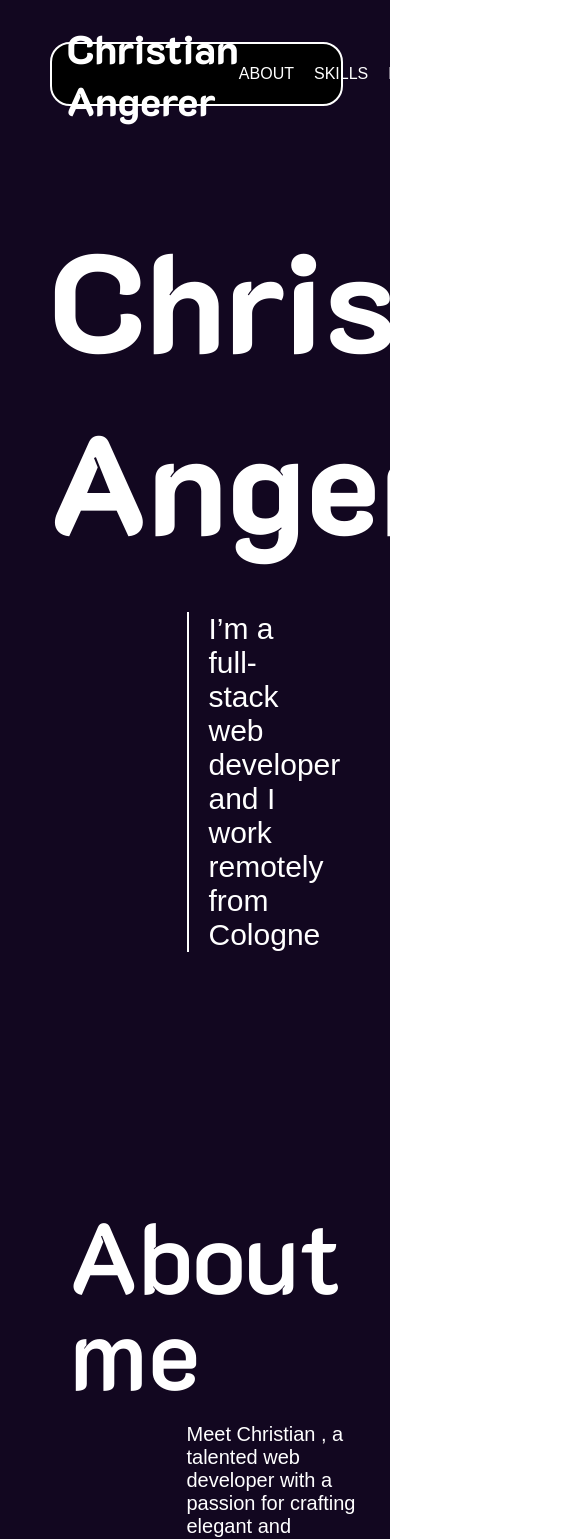
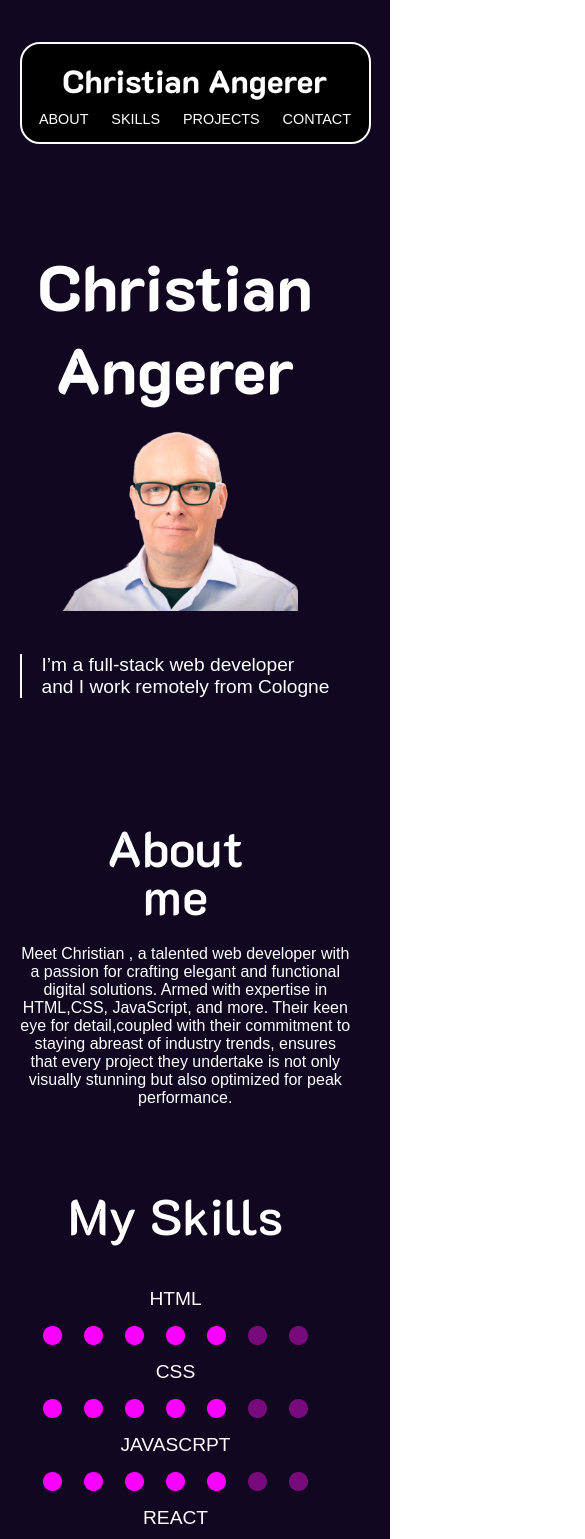
Before and after one commit to ChrissQAng/portfolio, a React (Vite) app: page / in a window 390 px wide. Shown: the top 1539 px of the page, 585 px wide, since content can reach past the window. Built offline with nearby package versions, Linux system fonts and the light colour scheme; a web font is replaced by a local one.

Commit message:
media queries

```diff
--- a/src/components/Navbar.css
+++ b/src/components/Navbar.css
@@ -9,6 +9,8 @@
   height: 4rem;
   border: 2px solid white;
   border-radius: 20px;
+  position: relative;
+  left: 5vw;
 }
 
 .navbar p {
@@ -27,3 +29,29 @@
   justify-content: space-between;
   gap: 1.25rem;
 }
+
+@media screen and (max-width: 1025px) {
+  .navbar {
+    flex-direction: column;
+    align-items: center;
+    width: 90vw;
+    height: auto;
+    padding: 15px 10px;
+  }
+
+  .navbar p {
+    font-size: 2rem;
+    margin-bottom: 10px;
+    text-align: center;
+  }
+
+  .navbar a {
+    font-size: 0.9rem;
+  }
+
+  .navbar .navigation {
+    width: 100%;
+    justify-content: space-around;
+    gap: 0.5rem;
+  }
+}
--- a/src/index.css
+++ b/src/index.css
@@ -10,11 +10,6 @@ img {
   color: white;
 }
 
-/* @media (min-width: 320px) and (max-width: 650px) {
-  .app {
-    margin: 0;
-  }
-} */
 @font-face {
   font-family: K2D;
   src: url(/fonts/K2D-ExtraBold.ttf);
--- a/src/pages/Home.css
+++ b/src/pages/Home.css
@@ -26,10 +26,10 @@ h3 {
 .name-portrait {
   display: flex;
   align-items: center;
-  width: 60vw;
+  width: 80vw;
 }
 .name-portrait img {
-  scale: 0.5;
+  height: 100%;
 }
 h1 {
   font-family: K2D, sans-serif, Arial, Helvetica;
@@ -148,3 +148,196 @@ h1:first-of-type {
   font-size: 2rem;
   color: #fffbfb;
 }
+
+@media screen and (max-width: 1025px) {
+  h1 {
+    text-align: center;
+  }
+
+  h2 {
+    font-size: 50px;
+    margin: 0;
+    line-height: 3rem;
+    width: 100%;
+    text-align: center;
+  }
+
+  h3 {
+    margin: 0;
+    text-align: center;
+    font-size: 40px;
+    padding-top: 3vh;
+  }
+
+  .everything {
+    padding-left: 0;
+  }
+
+  .name-portrait {
+    flex-direction: column;
+    width: 90vw;
+  }
+
+  .name-portrait img {
+    padding-top: 2vh;
+    width: 70%;
+  }
+
+  h1 {
+    font-size: 4rem;
+    padding-top: 3rem;
+  }
+
+  .wireframe1 {
+    margin: 0;
+    height: auto;
+  }
+
+  .description {
+    font-size: 1.2rem;
+  }
+
+  .description-wrapper {
+    margin-left: 5vw;
+    width: 80vw;
+  }
+
+  .aboutme {
+    padding-top: 15vh;
+    flex-direction: column;
+    align-items: flex-start;
+  }
+
+  .wireframe2 {
+    max-width: 90vw;
+    /* overflow: hidden; */
+  }
+
+  .wireframe2 p {
+    margin: 0;
+    padding-left: 5vw;
+    padding-bottom: 10vh;
+    font-size: 16px;
+    width: 90vw;
+    max-width: 90vw;
+    height: auto;
+    text-align: center;
+  }
+
+  .table {
+    margin: 0;
+    padding-top: 2rem;
+    grid-template-columns: 1fr;
+    gap: 1rem;
+  }
+
+  .table li {
+    padding-top: 1rem;
+    margin: 0;
+    font-size: 1.2rem;
+  }
+
+  .table ul div {
+    margin: 0;
+    display: flex;
+    flex-direction: column;
+    align-items: center;
+    gap: 1rem;
+  }
+
+  .wireframe3 {
+    margin: 0;
+  }
+
+  .wireframe3 h3 {
+    padding-bottom: 1rem;
+    margin: 0;
+  }
+
+  .projects {
+    flex-direction: column;
+    margin: 0;
+    padding-top: 1rem;
+  }
+
+  .projects a:first-of-type {
+    margin: 0;
+    padding: 0 5vw;
+    word-break: break-all;
+    text-align: center;
+    font-size: 16px;
+  }
+
+  .projects a:last-of-type {
+    padding: 0;
+    margin: 0;
+  }
+
+  .projects a:last-of-type img {
+    padding: 0;
+    margin: 0;
+    height: 70vh;
+    width: 100%;
+    object-fit: contain;
+  }
+
+  .projects:last-of-type a:last-of-type img {
+    padding: 0;
+    margin: 0;
+    height: auto;
+    width: 100%;
+    object-fit: contain;
+  }
+
+  .projects-headline {
+    padding-top: 15vh;
+    padding-bottom: 10vh;
+    margin: 0;
+  }
+
+  .projects a {
+    font-size: 1.2rem;
+    margin: 0;
+  }
+
+  .wireframe3 p {
+    margin: 0;
+    padding-left: 5vw;
+    padding-bottom: 10vh;
+    font-size: 16px;
+    width: 90vw;
+    max-width: 90vw;
+    height: auto;
+    text-align: center;
+    /* font-size: 1rem; */
+  }
+
+  .wireframe4 {
+    margin: 0;
+    padding: 0;
+    padding-top: 2rem;
+  }
+
+  .contact-table {
+    margin: 0;
+    flex-direction: column;
+    align-items: center;
+    width: 90vw;
+  }
+
+  .wireframe4 ul li,
+  .wireframe4 a {
+    margin: 0;
+    font-size: 1.5rem;
+  }
+
+  .wireframe4 .contact-table div a {
+    text-align: center;
+    padding: 0 5vw;
+    font-size: 1rem;
+  }
+
+  .wireframe4 .contact-table div {
+    padding-bottom: 2rem;
+  }
+}
```
